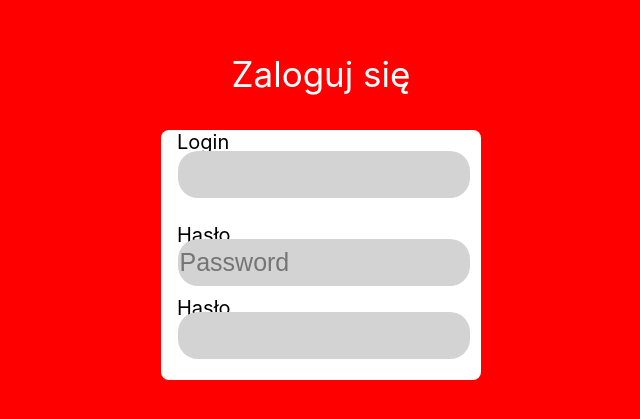
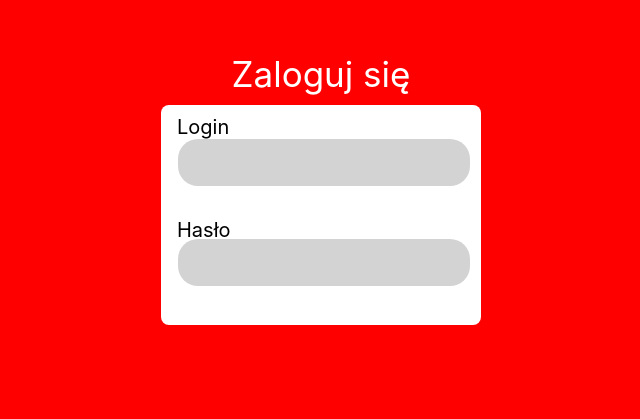
Before and after one commit to Aplikacja-Bazodanowa-L09-1/DbApp---Frontend, a React (Create React App) app in the folder front/: page /login in a window 1280 px wide. Shown: the part 177-596 px from the top of the page, without its empty margins (319-959 px from the left). Built offline with nearby package versions, Linux system fonts and the light colour scheme.

Commit message:
Creating login view #2.1

```diff
--- a/front/src/Component/Login.js
+++ b/front/src/Component/Login.js
@@ -55,10 +55,7 @@ const Login = () => {
                         <div className="inputfield">
                             <label className="Name">Login</label>
                             <input type="text" value={login} onChange={(e)=>setLogin(e.target.value)} id="ilogin" required/>
-                        </div>
-                        <div className="inputfield">
-                            <label className="Name">Hasło</label>
-                            <input type="password" value={password} onChange={(e)=>setPassword(e.target.value)} placeholder="Password" id="ipassword" required/>
+
                             <lable className="Name">Hasło</lable>
                             <input type="password" value={password} onChange={(e)=>setPassword(e.target.value)} id="ipassword" required/>
                         </div>
--- a/front/src/Style/Login.css
+++ b/front/src/Style/Login.css
@@ -16,7 +16,7 @@ body{
 }
 #formLogin{
     border-radius: 8px;
-    height: 250px;
+    height: 220px;
     justify-content: center;
     align-items: center;
     margin: auto;
@@ -27,6 +27,11 @@ body{
 .inputfield{
     position: relative;
     justify-content: center;
+    margin: 0px;
+}
+p{
+    margin: 0px;
+    margin-bottom: 10px;
 }
 .inputfield>input{
     margin: 0px;
@@ -36,6 +41,7 @@ body{
     font-size: 20px;
     margin-bottom: 0px;
     margin-left: 5%;
+    margin-top: 10px;
 }
 #textlogin{
     margin-bottom: 0px;
@@ -48,7 +54,7 @@ body{
     width: 90%;
     margin-bottom: 20px;
     position: relative;
-    top: -5px;
+    top: -2px;
     height: 45px;
     border-radius: 20px;
     border:transparent;
@@ -61,11 +67,12 @@ body{
 #ipassword{
     margin-left: 5px;
     width: 90%;
+    text-align: center;
     font-size: 25px;
     height: 45px;
     margin-top:0px;
     position: relative;
-    top: -10px;
+    top: -5px;
     border-radius: 20px;
     border: none;
     background: lightgray;
```
